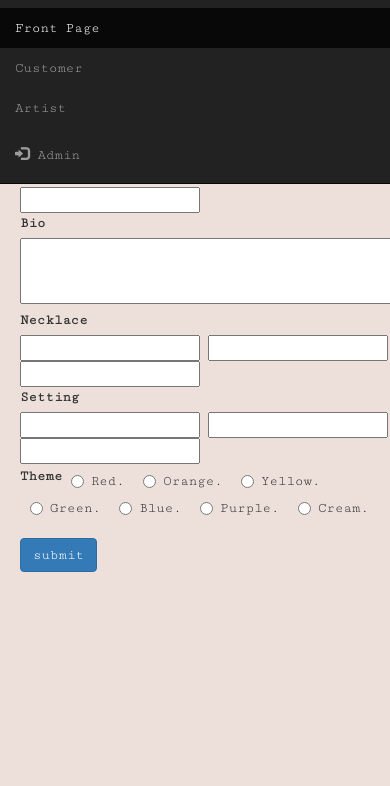
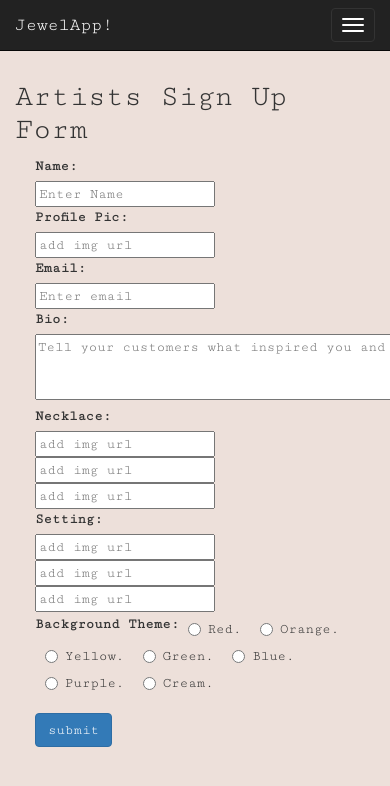
Before and after one commit to iradkot/jewelApp, a website: page public/artist.html in a window 390 px wide. Shown: the top 786 px of the page. Drawn offline with nearby package versions, Linux system fonts and the light colour scheme; a web font is replaced by a local one.

Commit message:
responsive nav bar

```diff
--- a/public/artist.html
+++ b/public/artist.html
@@ -2,6 +2,7 @@
 <html>
 
 <head>
+    <meta name="viewport" content="width=device-width, initial-scale=1">
     <link rel="stylesheet" href="bootstrap\dist\css\bootstrap.css">
     <link rel="stylesheet" href="font-awesome/css/font-awesome.css">
     <link href="https://fonts.googleapis.com/css?family=Cutive+Mono" rel="stylesheet">
@@ -12,9 +13,25 @@
 
 <body>
     <nav class="navbar navbar-inverse navbar-fixed-top">
-        <div class="container nav1">
+        <div class="container-fluid">
+            <div class="navbar-header">
+                <button type="button" class="navbar-toggle stackbutton" data-toggle="collapse" data-target="#myNavbar">
+                    <span class="icon-bar"></span>
+                    <span class="icon-bar"></span>
+                    <span class="icon-bar"></span>
+                </button>
+                <a class="navbar-brand" href="#">JewelApp!</a>
+            </div>
+            <div class="collapse navbar-collapse" id="myNavbar">
                 <ul class="nav navbar-nav">
                     <li class="active"><a href="index.html">Front Page</a></li>
+                    <li class="dropdown">
+                        <ul class="dropdown-menu">
+                            <li><a href="#">Front Page</a></li>
+                            <li><a href="costumer.html">Customer</a></li>
+                            <li><a href="artist.html">Artist</a></li>
+                        </ul>
+                    </li>
                     <li><a href="costumer.html">Customer</a></li>
                     <li><a href="#">Artist</a></li>
                 </ul>
@@ -22,52 +39,55 @@
                     <li><a href="admin.html"><span class="glyphicon glyphicon-log-in"></span> Admin</a></li>
                 </ul>
             </div>
+        </div>
     </nav>
+    <div class="container">
+        <h2>Artists Sign Up Form</h2>
         <form class="form-horizontal post-form">
             <div class="control-group">
-            <label class="control-label span3">Name</label>
+                <label class="control-label span3">Name: </label>
                 <div class="controls">
-                <input type="text" class="name" /> </div>
+                    <input type="text" class="name" placeholder="Enter Name" /> </div>
             </div>
             <div class="control-group">
-            <label class="control-label span3">Profile Pic</label>
+                <label class="control-label span3">Profile Pic: </label>
                 <div class="controls">
-                <input type="text" class="profilePic" />
+                    <input type="text" class="profilePic" placeholder="add img url" />
                 </div>
             </div>
             <div class="control-group">
-            <label class="control-label span3">Email</label>
+                <label class="control-label span3">Email: </label>
                 <div class="controls">
-                <input type="email" class="email" />
+                    <input type="email" class="email" placeholder="Enter email" />
                 </div>
             </div>
             <div class="control-group">
-            <label class="control-label span3">Bio</label>
+                <label class="control-label span3">Bio: </label>
                 <div class="controls">
-                <textarea rows="3" cols="80" id="cost_text"></textarea>
+                    <textarea rows="3" cols="80" id="cost_text" placeholder="Tell your customers what inspired you and your work..."></textarea>
                 </div>
             </div>
             <div class="control-group">
-            <label class="control-label span3">Necklace</label>
+                <label class="control-label span3">Necklace: </label>
                 <div class="controls">
-                <input type="text" class="necklace-input1" />
-                <input type="text" class="necklace-input2" />
-                <input type="text" class="necklace-input3" />
+                    <input type="text" class="necklace-input1" placeholder="add img url" />
+                    <input type="text" class="necklace-input2" placeholder="add img url" />
+                    <input type="text" class="necklace-input3" placeholder="add img url" />
                 </div>
             </div>
             <div class="control-group">
-            <label class="control-label span3">Setting</label>
+                <label class="control-label span3">Setting: </label>
                 <div class="controls">
-                <input type="text" class="setting-input1" />
-                <input type="text" class="setting-input2" />
-                <input type="text" class="setting-input3" />
+                    <input type="text" class="setting-input1" placeholder="add img url" />
+                    <input type="text" class="setting-input2" placeholder="add img url" />
+                    <input type="text" class="setting-input3" placeholder="add img url" />
                 </div>
                 <div class="radio-div1">
-                <label class="control-label span3">Theme</label>
+                    <label class="control-label span3">Background Theme: </label>
                     <label class="radio-inline">
-                    <input type="radio" id="cream" name="optradio" value="rgba(255, 0, 0, 0.2)">Red.</label>
+                        <input type="radio" id="cream" name="optradio" value="rgba(255, 0, 0, 0.15)">Red.</label>
                     <label class="radio-inline">
-                    <input type="radio" name="optradio" value="rgba(249, 115, 0, 0.25)">Orange.</label>
+                        <input type="radio" name="optradio" value="rgba(249, 115, 0, 0.2)">Orange.</label>
                     <label class="radio-inline">
                         <input type="radio" name="optradio" value="rgba(247, 239, 0, 0.15)">Yellow.</label>
                     <label class="radio-inline">
@@ -81,9 +101,10 @@
                 </div>
             </div>
             <div class="control-group">
-            <button type="button" class="btn btn-primary submit-button">submit </button>
+                <button type="submit" class="btn btn-primary submit-button">submit </button>
             </div>
         </form>
+    </div>
     <script src="jquery/dist/jquery.js"></script>
     <script src="artist.js"></script>
 </body>
--- a/public/artist.js
+++ b/public/artist.js
@@ -1,3 +1,9 @@
+$(".stackbutton").click(function(){
+    $('#myNavbar').toggle('slow');
+})
+
+
+
 $(".submit-button").on('click', function() {
     var name = $(".name").val();
 
@@ -17,8 +23,8 @@ $(".submit-button").on('click', function() {
 
     var selected = $('input[name=optradio]:checked').val();
 
-    var newObj = {
-        name: name,
+    var newObj = {name: name,
+
         bio: bio,
         email: email,
         profile_pic: profilePic,
```
Also changed, not shown: public/artist_style.css (+0 -8 lines). Lines whose indentation alone changed are shown as unchanged.
